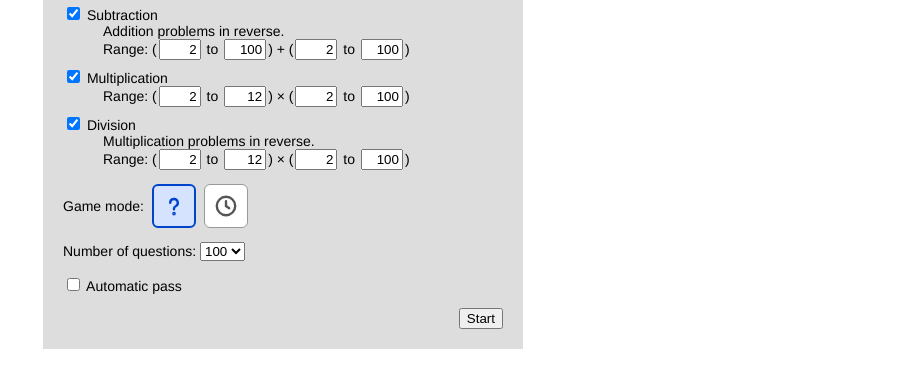
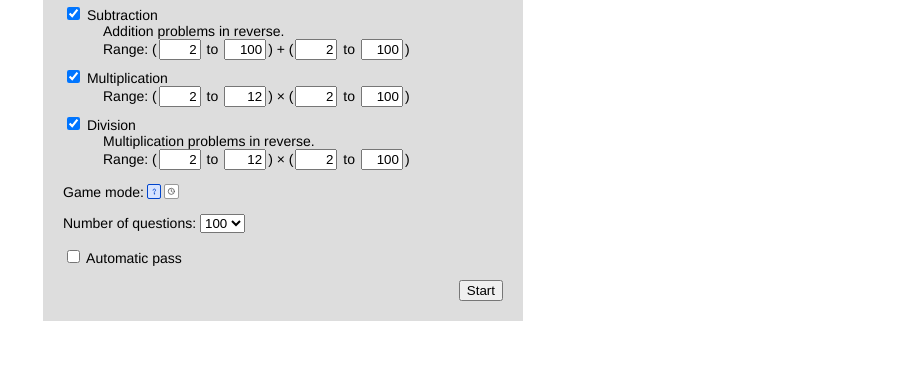
Before and after one commit to keanehaesle-claude/keanes_arithmetic_game, a plain HTML site: page index.html in a window 1280 px wide. Shown: the part 133-520 px from the top of the page, without its empty margins (357-1280 px from the left). Drawn offline with Linux system fonts and the light colour scheme.

Commit message:
Shrink game mode buttons to one third size
Co-Authored-By: Claude Opus 5.5 <noreply@anthropic.com>
Claude-Session: https://claude.ai/code/session_01PCkff8K8tEYH8CJb8mm5Yt

```diff
--- a/index.html
+++ b/index.html
@@ -18,9 +18,10 @@ a,a:link,a:visited,a:hover,a:active{color:#0044cc}
 #welcome input[type=submit]{float:right}
 #welcome form::after{content:"";display:table;clear:both}
 dd{margin-bottom:.5em}
-.modes{display:flex;align-items:center;gap:8px;margin:14px 0}
-.modeBtn{width:44px;height:44px;padding:0;display:grid;place-items:center;background:#fff;color:#555;border:1px solid #999;border-radius:6px;cursor:pointer}
-.modeBtn[aria-pressed=true]{background:#d6e3ff;color:#0044cc;border:2px solid #0044cc}
+.modes{display:flex;align-items:center;gap:calc(8px/3);margin:14px 0}
+.modeBtn{width:calc(44px/3);height:calc(44px/3);padding:0;display:grid;place-items:center;background:#fff;color:#555;border:calc(1px/3) solid #999;border-radius:calc(6px/3);cursor:pointer;box-sizing:border-box}
+.modeBtn svg{width:calc(26px/3);height:calc(26px/3)}
+.modeBtn[aria-pressed=true]{background:#d6e3ff;color:#0044cc;border:calc(2px/3) solid #0044cc}
 .modeBtn:focus-visible{outline:2px solid #0044cc;outline-offset:2px}
 table th{text-align:left}
 #histBtn{position:absolute;top:20px;right:20px}
```
